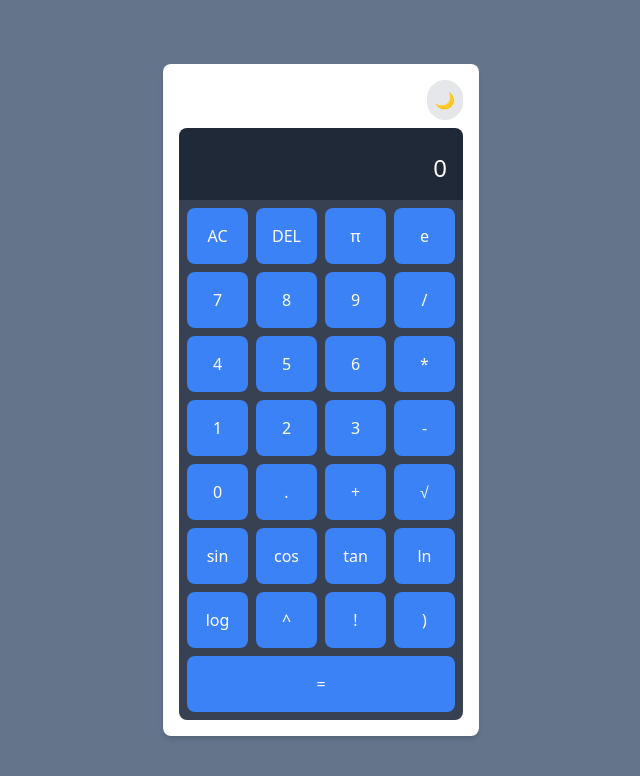
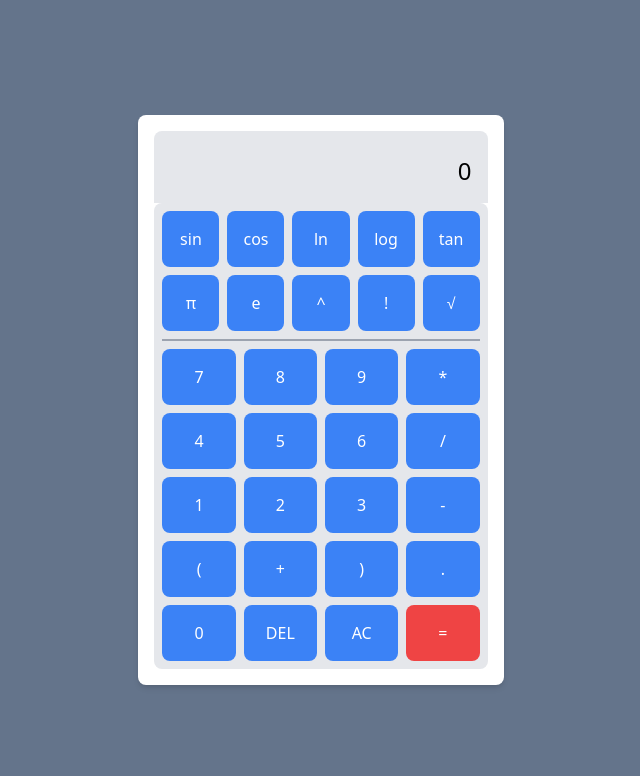
Before and after one commit to pratik-parascout/calculator, a React (Vite) app: page / in a window 1280 px wide. Shown: the top 776 px of the page, without its empty margins (319-959 px from the left). Built offline with nearby package versions, Linux system fonts and the light colour scheme.

Commit message:
removed custom hook and made some ui changes

```diff
--- a/src/components/Calculator.jsx
+++ b/src/components/Calculator.jsx
@@ -1,50 +1,23 @@
 import React, { useState, useEffect } from 'react'
 import DisplayWindow from './DisplayWindow'
 import KeyWindow from './KeyWindow'
-import useCalculator from '../custom_hook/useCalculator'
 
 const Calculator = () => {
-  const { state, dispatch } = useCalculator()
-  const [theme, setTheme] = useState('light') // State to track current theme
+  const [expression, setExpression] = useState('')
+  const [displayEXP, setDisplayEXP] = useState('')
+  const [result, setResult] = useState('0')
 
-  const toggleTheme = () => {
-    setTheme(theme === 'light' ? 'dark' : 'light')
+  const sciFunc = {
+    sin: 'Math.sin',
+    cos: 'Math.cos',
+    tan: 'Math.tan',
+    ln: 'Math.log',
+    log: 'Math.log10',
+    π: 'Math.PI',
+    e: 'Math.E',
+    '^': '**',
+    '√': 'Math.sqrt',
   }
-
-  const handleButton = (value) => {
-    switch (value) {
-      case 'AC':
-        dispatch({ type: 'CLEAR' })
-        break
-      case 'DEL':
-        dispatch({ type: 'DELETE_LAST' })
-        break
-      case '=':
-        dispatch({ type: 'CALCULATE_RESULT' })
-        break
-      case '!':
-        dispatch({ type: 'FACTORIAL' })
-        break
-      case 'sin':
-      case 'cos':
-      case 'tan':
-      case 'ln':
-      case 'log':
-      case '√':
-        dispatch({
-          type: 'ADD_SCI_FUNC',
-          payload: {
-            func: `Math.${value}`,
-            symbol: `${value}`,
-          },
-        })
-        break
-      default:
-        dispatch({ type: 'ADD_CHARACTER', payload: value })
-        break
-    }
-  }
-
 
   useEffect(() => {
     const handleKeyDown = (event) => {
@@ -55,11 +28,17 @@ const Calculator = () => {
         key === '+' ||
         key === '-' ||
         key === '*' ||
-        key === '/'
+        key === '/' ||
+        key === '(' ||
+        key === ')' ||
+        key === '^' ||
+        key === 'π' ||
+        key === 'e'
       ) {
         handleButton(key)
       } else if (key === 'Enter') {
         handleButton('=')
+        event.preventDefault() // Prevent default form submission behavior
       } else if (key === 'Backspace') {
         handleButton('DEL')
       }
@@ -70,24 +49,61 @@ const Calculator = () => {
     return () => {
       document.removeEventListener('keydown', handleKeyDown)
     }
-  }, []) // Empty dependency array ensures the effect runs only once
+  }, [expression]) // Dependency array ensures effect runs when expression changes
 
-  const themeClass =
-    theme === 'light' ? 'bg-white text-black' : 'bg-gray-800 text-white'
+  function calcResult() {
+    if (expression.length !== 0) {
+      try {
+        let compute = eval(expression)
+        compute = parseFloat(compute.toFixed(4))
+        setResult(compute.toString()) // Ensure result is converted to string
+      } catch (error) {
+        setResult('An Error Occurred!')
+      }
+    } else {
+      setResult('0')
+    }
+  }
+
+  function handleButton(value) {
+    if (value === 'AC') {
+      setExpression('')
+      setDisplayEXP('')
+      setResult('0')
+    } else if (value === 'DEL') {
+      setDisplayEXP(displayEXP.slice(0, -1))
+      setExpression(expression.slice(0, -1))
+    } else if (sciFunc.hasOwnProperty(value)) {
+      setDisplayEXP(displayEXP + value)
+      setExpression(expression + sciFunc[value])
+    } else if (value === '!') {
+      const lastNum = extractLastNum(expression)
+      if (lastNum != null) {
+        const num = parseFloat(lastNum)
+        setDisplayEXP(displayEXP + value)
+        setExpression(expression.replace(lastNum, factorial(num)))
+      }
+    } else if (value === '=') calcResult()
+    else {
+      setExpression(expression + value)
+      setDisplayEXP(displayEXP + value)
+    }
+  }
+
+  function factorial(n) {
+    let result = 1
+    for (let i = 1; i <= n; i++) result *= i
+    return result
+  }
+
+  function extractLastNum(exp) {
+    const numbers = exp.match(/-?\d+(\.\d+)?/g)
+    return numbers ? numbers[numbers.length - 1] : null
+  }
 
   return (
-    <div
-      className={`calculator p-4 rounded-lg shadow-md max-w-md mx-auto ${themeClass}`}
-    >
-      <div className="flex justify-end mb-2">
-        <button
-          className="toggle-theme-btn p-2 rounded-full bg-gray-200 hover:bg-gray-300"
-          onClick={toggleTheme}
-        >
-          {theme === 'light' ? '🌙' : '☀️'}
-        </button>
-      </div>
-      <DisplayWindow expression={state.displayEXP} result={state.result} />
+    <div className="calculator flex flex-col justify-center items-center p-4 rounded-lg shadow-md max-w-md mx-auto bg-white text-black">
+      <DisplayWindow expression={displayEXP} result={result} />
       <KeyWindow handleButton={handleButton} />
     </div>
   )
--- a/src/components/DisplayWindow.jsx
+++ b/src/components/DisplayWindow.jsx
@@ -1,12 +1,8 @@
 import React from 'react'
 
-const DisplayWindow = ({ expression, result, theme }) => {
+const DisplayWindow = ({ expression, result }) => {
   return (
-    <div
-      className={`display-window p-4 rounded-t-lg text-right text-xl ${
-        theme === 'light' ? 'bg-white text-black' : 'bg-gray-800 text-white'
-      }`}
-    >
+    <div className="display-window p-4 rounded-t-lg text-right text-xl w-full bg-gray-200">
       <div className="expression text-gray-500 mb-2">{expression}</div>
       <div className="result text-2xl">{result}</div>
     </div>
--- a/src/components/KeyWindow.jsx
+++ b/src/components/KeyWindow.jsx
@@ -1,58 +1,61 @@
 import React from 'react'
 
-const KeyWindow = ({ handleButton, theme }) => {
-  const buttons = [
-    'AC',
-    'DEL',
-    'π',
-    'e',
+const KeysWindow = ({ handleButton }) => {
+  const sciKeys = ['sin', 'cos', 'ln', 'log', 'tan', 'π', 'e', '^', '!', '√']
+
+  const basicKeys = [
     '7',
     '8',
     '9',
-    '/',
+    '*',
     '4',
     '5',
     '6',
-    '*',
+    '/',
     '1',
     '2',
     '3',
     '-',
+    '(',
+    '+',
+    ')',
+    '.',
     '0',
-    '.',
-    '+',
-    '√',
-    'sin',
-    'cos',
-    'tan',
-    'ln',
-    'log',
-    '^',
-    '!',
-    ')', // Closing bracket added back
-    '=', // '=' moved to end
+    'DEL',
+    'AC',
+    '=',
   ]
 
   return (
-    <div
-      className={`key-window grid grid-cols-4 gap-2 p-2 rounded-b-lg ${
-        theme === 'light' ? 'bg-gray-200' : 'bg-gray-700'
-      }`}
-    >
-      {buttons.map((button, index) => (
-        <button
-          key={index}
-          onClick={() => handleButton(button)}
-          className={`key bg-blue-500 text-white p-4 rounded-lg hover:bg-blue-700 active:bg-blue-800
-  ${button === '=' ? 'col-span-4' : ''}
-  ${theme === 'light' ? 'text-black' : 'text-white'}
-`}
-        >
-          {button}
-        </button>
-      ))}
+    <div className="keysWindow bg-gray-200 rounded-lg p-2">
+      <div className="keys_scientific grid grid-cols-5 gap-2 mb-2">
+        {sciKeys.map((item, index) => (
+          <button
+            key={index}
+            className="key bg-blue-500 text-white p-4 rounded-lg hover:bg-blue-700 active:bg-blue-800"
+            onClick={() => handleButton(item)}
+          >
+            {item}
+          </button>
+        ))}
+      </div>
+      <div className="line border-t-2 border-gray-400 my-2"></div>
+      <div className="keys_basic grid grid-cols-4 gap-2">
+        {basicKeys.map((item, index) => (
+          <button
+            key={index}
+            className={`key bg-blue-500 text-white p-4 rounded-lg hover:bg-blue-700 active:bg-blue-800
+              ${item === '=' ? 'bg-red-500' : ''}
+              ${item >= '0' && item <= '9' ? 'number' : ''}
+            `}
+            onClick={() => handleButton(item)}
+          >
+            {item}
+          </button>
+        ))}
+      </div>
     </div>
   )
 }
 
-export default KeyWindow
+export default KeysWindow
--- a/src/custom_hook/useCalculator.js
+++ b/src/custom_hook/useCalculator.js
@@ -1,73 +1,37 @@
 import { useReducer } from 'react'
 
 const initialState = {
-  expression: '',
-  displayEXP: '',
-  result: '0',
+  expression: '', // String to store current expression
+  result: '', // String to store the result
 }
 
-function reducer(state, action) {
+const calculatorReducer = (state, action) => {
   switch (action.type) {
-    case 'ADD_CHARACTER':
-      return {
-        ...state,
-        expression: state.expression + action.payload,
-        displayEXP: state.displayEXP + action.payload,
-      }
-    case 'ADD_SCI_FUNC':
-      let { func, symbol } = action.payload
-      let newExpression = state.expression
-      let newDisplayEXP = state.displayEXP
-
-      if (['π', 'e'].includes(func)) {
-        newExpression += func
-        newDisplayEXP += symbol
-      } else {
-        newExpression += `${func}(`
-        newDisplayEXP += `${symbol}(`
-      }
-
-      return {
-        ...state,
-        expression: newExpression,
-        displayEXP: newDisplayEXP,
-      }
-    case 'ADD_CLOSING_BRACKET':
-      return {
-        ...state,
-        expression: state.expression + ')',
-        displayEXP: state.displayEXP + ')',
-      }
-    case 'CALCULATE_RESULT':
-      try {
-        const compute = eval(
-          state.expression +
-            ')'.repeat(
-              (state.expression.match(/\(/g) || []).length -
-                (state.expression.match(/\)/g) || []).length
-            )
-        )
-        const result = parseFloat(compute.toFixed(4))
-        return { ...state, result: result.toString() }
-      } catch {
-        return { ...state, result: 'An Error Occurred!' }
-      }
+    case 'APPEND':
+      return { ...state, expression: state.expression + action.payload }
     case 'CLEAR':
       return initialState
-    case 'DELETE_LAST':
-      return {
-        ...state,
-        expression: state.expression.slice(0, -1),
-        displayEXP: state.displayEXP.slice(0, -1),
+    case 'DELETE':
+      return { ...state, expression: state.expression.slice(0, -1) }
+    case 'CALCULATE':
+      try {
+        const result = eval(state.expression) // Evaluate the expression
+        return { ...state, result: result.toString() }
+      } catch (error) {
+        return { ...state, result: 'Error' }
       }
-    case 'FACTORIAL':
-      const lastNum = extractLastNum(state.expression)
-      if (lastNum != null) {
-        const num = parseFloat(lastNum)
+    case 'EVAL_TRIG_FUNCTION':
+      const { expression } = state
+      const trigFunction = action.payload // 'sin', 'cos', 'tan'
+      const match = expression.match(new RegExp(`${trigFunction}\\s*(\\d+)`))
+      if (match) {
+        const value = match[1]
+        const radians = (value * Math.PI) / 180 // Convert degrees to radians
+        const trigResult = Math[trigFunction](radians)
         return {
           ...state,
-          expression: state.expression.replace(lastNum, factorial(num)),
-          displayEXP: state.displayEXP + '!',
+          expression: `${trigFunction} ${value}`,
+          result: trigResult.toString(),
         }
       }
       return state
@@ -76,19 +40,10 @@ function reducer(state, action) {
   }
 }
 
-function extractLastNum(exp) {
-  const numbers = exp.match(/(\d+(\.\d+)?|\.\d+)(?=\D*$)/g) // Matches the last number
-  return numbers ? numbers[numbers.length - 1] : null
-}
-
-function factorial(n) {
-  let result = 1
-  for (let i = 1; i <= n; i++) result *= i
-  return result
-}
-
-export default function useCalculator() {
-  const [state, dispatch] = useReducer(reducer, initialState)
+const useCalculator = () => {
+  const [state, dispatch] = useReducer(calculatorReducer, initialState)
 
   return { state, dispatch }
 }
+
+export default useCalculator
```
